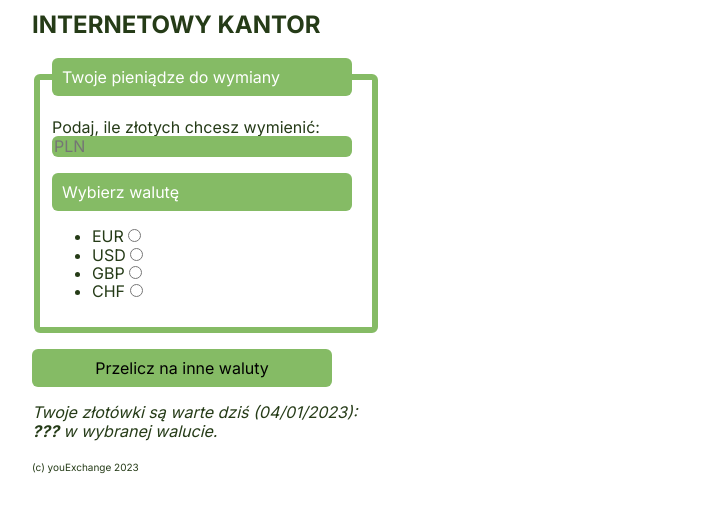
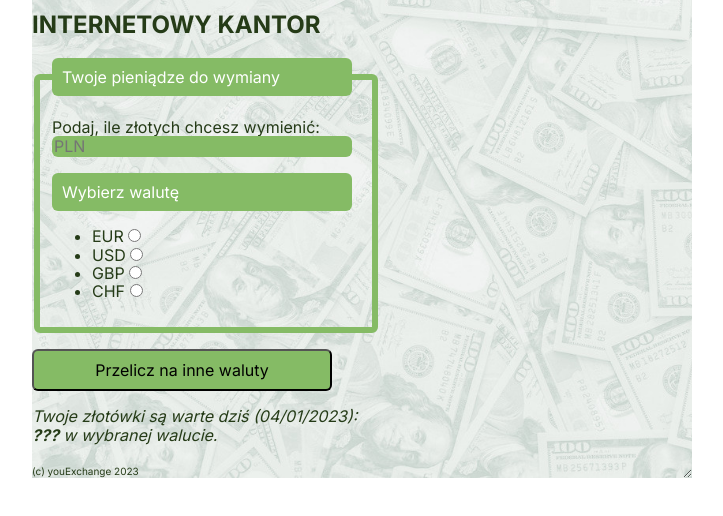
Before and after one commit to Daniel-Czarnocki/kantor, a plain HTML site: page index.html in a window 1280 px wide. Shown: the part 114-630 px from the top of the page, without its empty margins (278-1001 px from the left). Drawn offline with nearby package versions, Linux system fonts and the light colour scheme.

Commit message:
Added background

```diff
--- /dev/null
+++ b/css/element.css
@@ -0,0 +1,7 @@
+.element {
+    overflow: auto;
+    resize: both;
+    background: center / contain no-repeat url("../images/background.jpg") #ccc;
+    background-size: cover;
+    background-color: transparent;
+}
--- a/css/form.css
+++ b/css/form.css
@@ -37,7 +37,6 @@
 }
 
 .form__button {
-    border: none;
     background-color: #85bb65;
     width: 100%;
     max-width: 300px;
--- a/index.html
+++ b/index.html
@@ -8,6 +8,7 @@
     <title>Internetowy Kalkulator walut</title>
     <link href="css/style.css" rel="stylesheet">
     <link href="css/form.css" rel="stylesheet">
+    <link href="css/element.css" rel="stylesheet">
     <link rel="stylesheet" href="https://cdnjs.cloudflare.com/ajax/libs/normalize/8.0.1/normalize.min.css"
         integrity="sha512-NhSC1YmyruXifcj/KFRWoC561YpHpc5Jtzgvbuzx5VozKpWvQ+4nXhPdFgmx8xqexRcpAglTj9sIBWINXa8x5w=="
         crossorigin="anonymous" referrerpolicy="no-referrer">
@@ -18,6 +19,7 @@
 </head>
 
 <body class="body">
+    <div class="element">
     <header>
         <h1 class="body__head">youExchange</h1>
     </header>
@@ -86,6 +88,9 @@
             (c) youExchange 2023
         </span>
     </footer>
+
+
 </body>
+</div>
 
 </html>
```
Also changed, not shown: css/style.css (line endings or trailing spaces), images/background.jpg (added).
